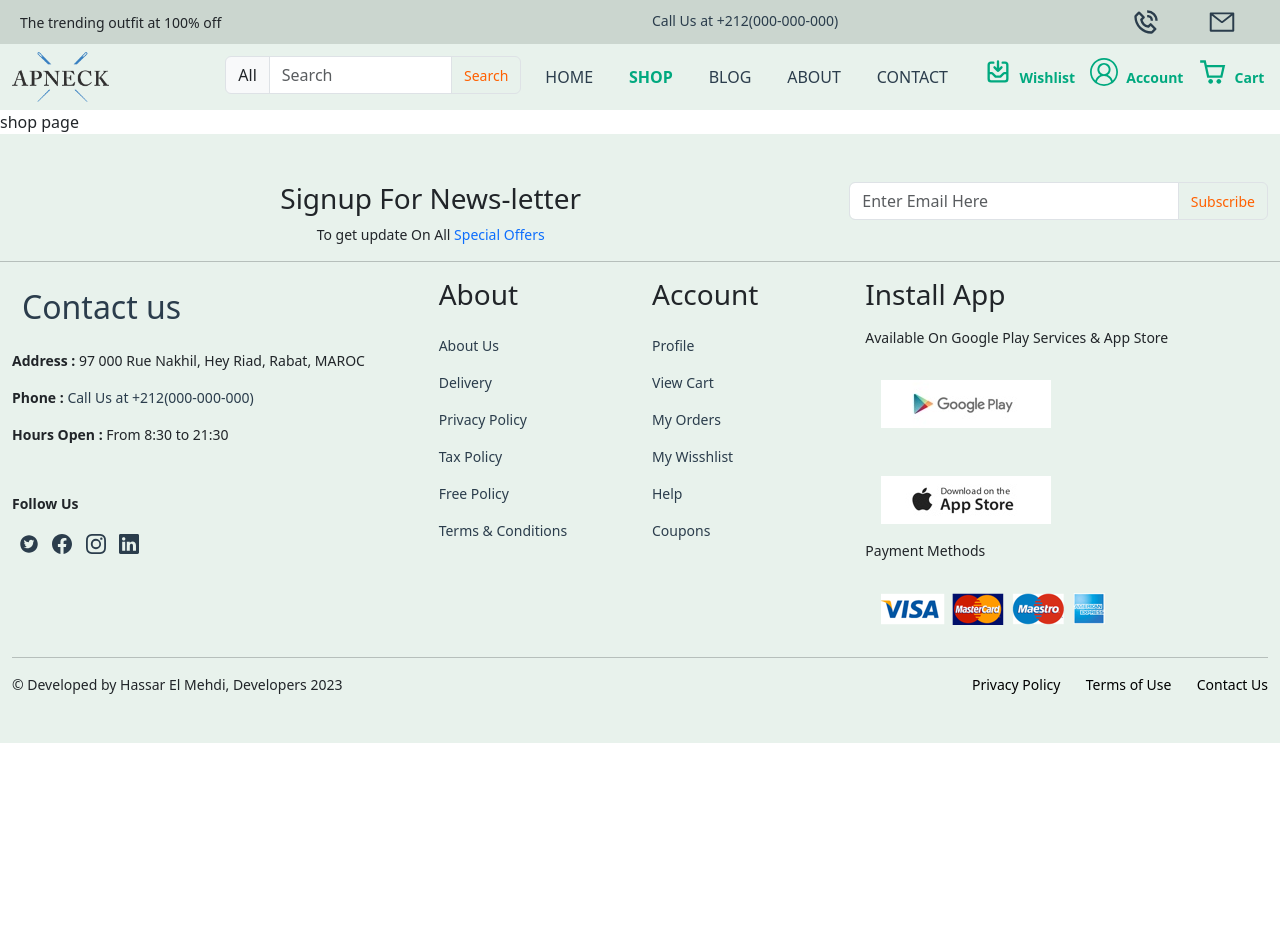
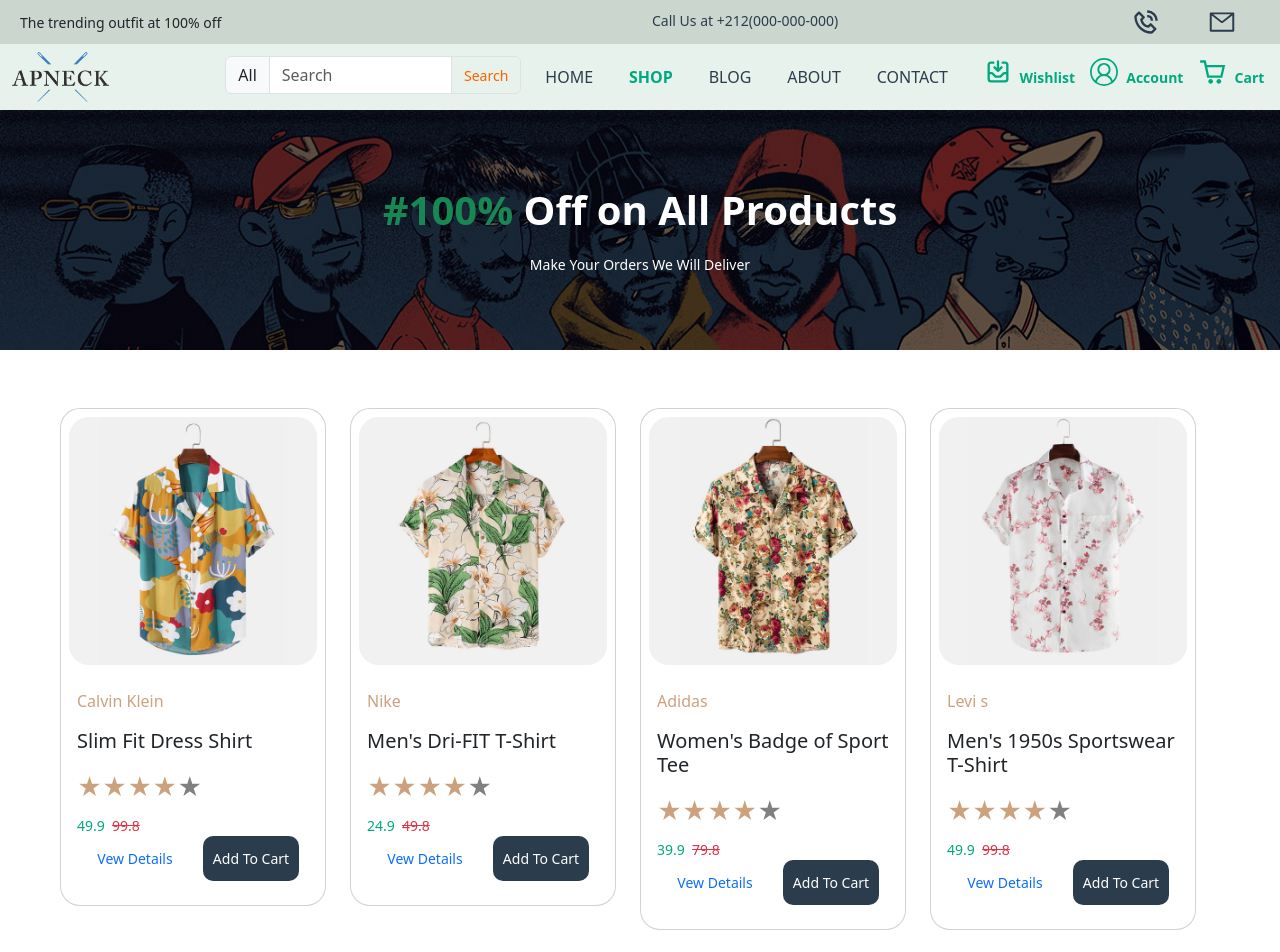
Before and after one commit to HassarEl/ClothesEcomReactjs, a React (Vite) app: page /shop in a window 1280 px wide. Shown: the top 952 px of the page. Before the commit the page ends 800 px from the top, so only its background shows below. Built offline with nearby package versions, Linux system fonts and the light colour scheme.

Commit message:
create shop component

```diff
--- a/package.json
+++ b/package.json
@@ -15,6 +15,7 @@
     "react": "^18.2.0",
     "react-dom": "^18.2.0",
     "react-icons": "^4.10.1",
+    "react-rating-stars-component": "^2.2.0",
     "react-router-dom": "^6.14.1",
     "sort-by": "^1.2.0"
   },
--- a/src/App.css
+++ b/src/App.css
@@ -221,3 +221,55 @@
   color: var(--darken);
 }
 /* Home ends */
+
+/* Shop Begins */
+.shop-banner{
+  background: url(./assets/images/banner/b1.jpg);
+  background-position: center;
+  background-size: cover;
+  width: 100%;
+  height: 30vh;
+}
+.shop-banner span{
+  font-weight: 700;
+}
+.price{
+  color: var(--primary);
+}
+.view-button{
+  transition: 0.5s ease;
+}
+.view-button:hover{
+  color: var(--search);
+}
+.add-button{
+  border-radius: 10px;
+  background: var(--primary1);
+  border: none;
+  padding: 12px 10px;
+}
+
+.shop-products .card img{
+  border-radius: 20px;
+  width: 100%;
+  max-height: 300px;
+}
+.shop-products .card{
+  border-radius: 20px;
+  width: 100%;
+  margin-top: 10px;
+  margin-bottom: 10px;
+  max-height: 540px !important;
+}
+.shop-products .card span{
+  color: var(--darken);
+}
+.pagination a{
+  padding: 10px;
+  font-size: 16px;
+  color: #FF6000;
+}
+.red{
+  color: var(--primary);
+}
+/* Shop ends */
--- a/src/App.jsx
+++ b/src/App.jsx
@@ -11,12 +11,15 @@
 import Account from './pages/account'
 import Wishlist from './pages/wishlist'
 
+import ShopContext from './components/shopcontext'
+
 
 function App() {
 
 
   return (
     <>
+      <ShopContext>
         <BrowserRouter>
           <Routes>
             <Route path='/' element={<Layout/>}>
@@ -33,6 +36,7 @@
             </Route>
           </Routes>
         </BrowserRouter>
+      </ShopContext>
     </>
   )
 }
--- /dev/null
+++ b/src/components/prod.jsx
@@ -0,0 +1,53 @@
+import React from 'react'
+import { ShopContext} from './shopcontext';
+import ReactStars from "react-rating-stars-component";
+import { useContext } from 'react';
+import { Link } from 'react-router-dom'
+
+const prod = (props) => {
+    const {id, name, image, price, brand} = props.data;
+    const { viewProductDetails, addToCart, cartItems } = useContext(ShopContext);
+    const cartItemCount = cartItems[id];
+  return <>
+    <div key={id} className="col-3 mb-3">
+        <div className="card">
+            <div className="p-2">
+                <img src={image} alt="" className='img-fluid' />
+            </div>
+            <div className="card-details p-3">
+                <span>{brand}</span>
+                <h5 className='my-3'>{name}</h5>
+                <ReactStars
+                  count={5}
+                  edit={false}
+                  value={4}
+                  size={24}
+                  activeColor="#cca27e"
+                />
+                <p className='price'>{price} <span className='text-danger'> &nbsp;<strike>{price * 2}</strike></span></p>
+                <div className='mb-2 d-flex align-items-center justify-content-around '>
+                    <div className="col-6 d-flex align-items-center justify-content-around ">
+                        <Link className='view-button' onClick={() => {viewProductDetails(id)}}>
+                            Vew Details
+                        </Link>
+                    </div>
+                    <div className="col-6 d-flex align-items-center justify-content-around ">
+                        <button
+                        className='add-button'
+                        onClick={() => {
+                            addToCart(id);
+                            event.target.classlist.toggle("red");
+                        }}
+                        >
+                            Add To Cart
+                            {cartItemCount > 0 && `(${cartItemCount})`}
+                        </button>
+                    </div>
+                </div>
+            </div>
+        </div>
+    </div>
+  </>
+}
+
+export default prod
--- a/src/components/products.jsx
+++ b/src/components/products.jsx
@@ -124,7 +124,7 @@
         {
         id: 12,
         image: pro5,
-        name: "Men's Tech 2.0 Short Sleeve T-Shirt",
+        name: "Men's Tech 2.0 Short Sleeve",
         price: 49.90,
         brand: 'Under Armour'
         },
@@ -138,14 +138,14 @@
         {
         id: 14,
         image: pro7,
-        name: "Men's Cotton Classic Short Sleeve Crew Neck T-Shirt",
+        name: "Men's Cotton Classic Short Sleeve Crew Neck",
         price: 39.50,
         brand: 'Puma'
         },
         {
         id: 15,
         image: pro8,
-        name: "Women's Classic Fit Crewneck T-Shirt",
+        name: "Women's Classic Fit Crewneck",
         price: 29.50,
         brand: 'Ralph Lauren'
         }
@@ -210,7 +210,7 @@
         {
         id: 22,
         image: img7,
-        name: "Men's Cotton Classic Short Sleeve Crew Neck",
+        name: "Short Sleeve Crew Neck",
         price: 39.50,
         brand: 'Puma',
         status: 'out of stock',
@@ -219,7 +219,7 @@
         {
         id: 23,
         image: img8,
-        name: "Women's Classic Fit Crewneck",
+        name: "Women's Fit Crewneck",
         price: 29.50,
         brand: 'Ralph Lauren',
         status: 'out of stock',
--- /dev/null
+++ b/src/components/shopcontext.jsx
@@ -0,0 +1,112 @@
+/* eslint-disable react-refresh/only-export-components */
+/* eslint-disable react-hooks/rules-of-hooks */
+/* eslint-disable no-unused-vars */
+import React, { createContext, useState } from 'react'
+import { PRODUCTS, PRODUCTS1 } from '../components/products';
+
+// context
+export const ShopContext = createContext(null);
+// function
+const getDefaultCart = () => {
+  const cart = [];
+
+  for (let i = 0; i < PRODUCTS.length + PRODUCTS1.length; i++) {
+    cart[i] = 0;
+  }
+
+  return cart;
+};
+
+
+const shopcontext = (props) => {
+  const [cartItems, setCartItems] = useState(getDefaultCart());
+  const getTotalCartAmount = () => {
+    let totalAmount = 0;
+  for (const item in cartItems) {
+    if (cartItems[item] > 0) {
+      let itemInfo = PRODUCTS.find((product) => product.id === Number(item)) || PRODUCTS1.find((product) => product.id === Number(item));
+      totalAmount += cartItems[item] * itemInfo.price;
+    }
+  }
+  return totalAmount.toFixed(2);
+  };
+
+  const getTotalCartProducts = () => {
+    let totalProducts = 0;
+    for (const item in cartItems) {
+      if (cartItems[item] > 0) {
+        totalProducts += cartItems[item];
+      }
+    }
+    return totalProducts;
+  };
+
+
+  const addToCart = (productId) => {
+    setCartItems((prev) => ({
+      ...prev,
+      [productId]: prev[productId] + 1
+    }));
+  };
+
+  const removeToCart = (productId) => {
+    setCartItems((prev) => ({
+      ...prev,
+      [productId]: prev[productId] - 1
+    }));
+  };
+
+  const updateCartItemCount = (newAmount, productId) => {
+    setCartItems((prev) => ({
+      ...prev,
+      [productId]: newAmount
+    }));
+  };
+  const clearCart = () => {
+    const updatedCartItems = {};
+    for (const productId in cartItems) {
+      updatedCartItems[productId] = 0;
+    }
+    setCartItems(updatedCartItems);
+  };
+
+  const resetCart = () => {
+    setCartItems([]);
+  };
+
+  const [selectedProduct, setSelectedProduct] = useState(null);
+
+  const viewProductDetails = (productId) => {
+    setSelectedProduct(productId);
+  };
+
+  const closeProductDetails = () => {
+    setSelectedProduct(null);
+  };
+
+
+  const contextValue = {
+    cartItems,
+    addToCart,
+    removeToCart,
+    updateCartItemCount,
+    getTotalCartAmount,
+    getTotalCartProducts,
+    clearCart,
+    resetCart,
+    viewProductDetails,
+    closeProductDetails,
+    selectedProduct,
+  };
+
+  console.log(cartItems);
+
+  return (
+    <ShopContext.Provider value={contextValue}>
+      {props.children}
+    </ShopContext.Provider>
+  );
+};
+
+
+export default shopcontext
--- /dev/null
+++ b/src/components/shopitems.jsx
@@ -0,0 +1,15 @@
+import React from 'react'
+import Prod from './prod'
+import { PRODUCTS, PRODUCTS1 } from './products'
+
+const shopitems = () => {
+  return <>
+    <div className="row">
+        {[...PRODUCTS, ...PRODUCTS1].map((product) => (
+            <Prod key={product.id} data={product}/>
+        ))}
+    </div>
+  </>
+}
+
+export default shopitems
--- a/src/pages/shop.jsx
+++ b/src/pages/shop.jsx
@@ -1,11 +1,57 @@
 import React from 'react'
+import Shopitems from '../components/shopitems'
 
 const shop = () => {
-  return (
-    <div>
-      shop page
-    </div>
-  )
+  return <>
+    <section className="shop-banner p-2">
+      <div className="container-xxl">
+        <div className="row justify-content-center align-items-center">
+          <div className="repair-details text-center p-5">
+            <div>
+              <h1 className='text-white'><span className='text-success'> #100%</span> Off on All Products</h1>
+            </div>
+            <div>
+              <p className='text-white'>Make Your Orders We Will Deliver</p>
+            </div>
+          </div>
+        </div>
+      </div>
+    </section>
+
+    <section className="shop-products p-5">
+      <div className="container-xxl">
+        <div className="row">
+          <Shopitems />
+        </div>
+      </div>
+    </section>
+
+    <section className="pagination p-3">
+      <div className="container-xxl">
+        <div className="row">
+          <div className="col-12 d-flex align-items-center justify-content-center">
+            <nav aria-label="Page navigation example">
+              <ul class="pagination">
+                <li class="page-item">
+                  <a class="page-link" href="#" aria-label="Previous">
+                    <span aria-hidden="true">&laquo;</span>
+                  </a>
+                </li>
+                <li class="page-item"><a class="page-link" href="#">1</a></li>
+                <li class="page-item"><a class="page-link" href="#">2</a></li>
+                <li class="page-item"><a class="page-link" href="#">3</a></li>
+                <li class="page-item">
+                  <a class="page-link" href="#" aria-label="Next">
+                    <span aria-hidden="true">&raquo;</span>
+                  </a>
+                </li>
+              </ul>
+            </nav>
+          </div>
+        </div>
+      </div>
+    </section>
+  </>
 }
 
 export default shop
```
Also changed, not shown: src/components/cartitems.jsx (added), 1 other file (tests, documents, lock files or other folders). Lines whose indentation alone changed are shown as unchanged.
